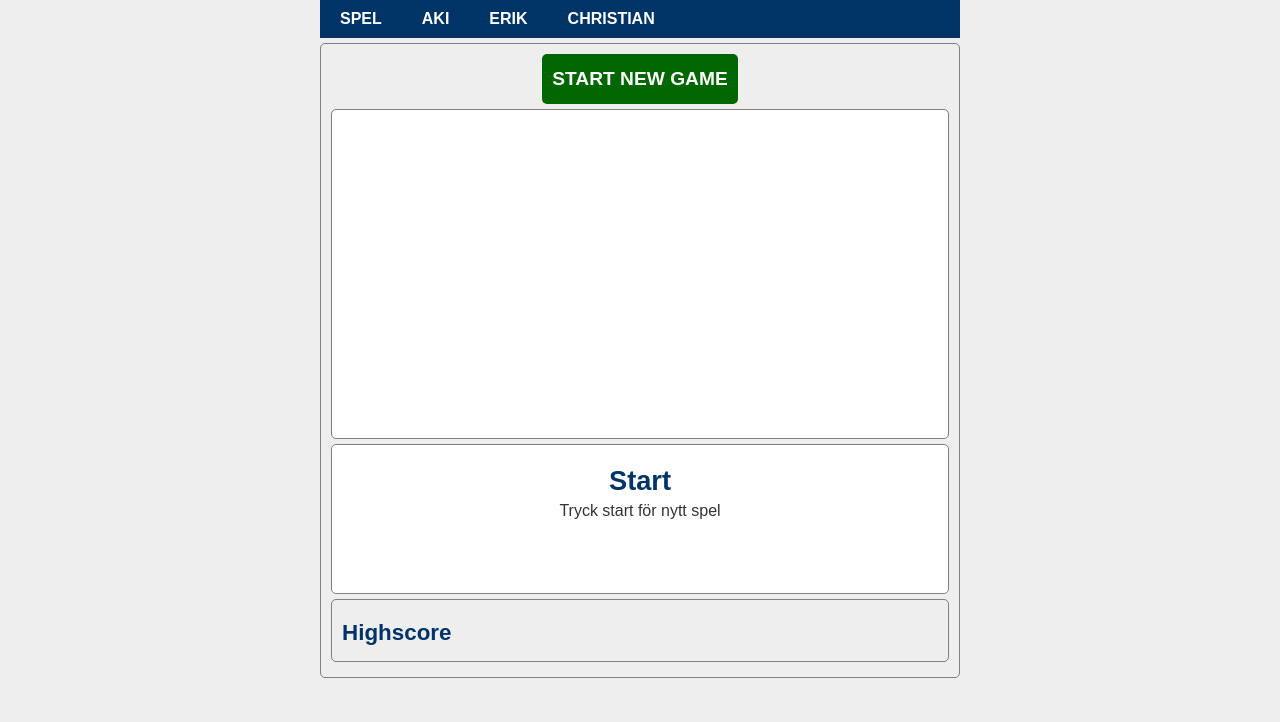
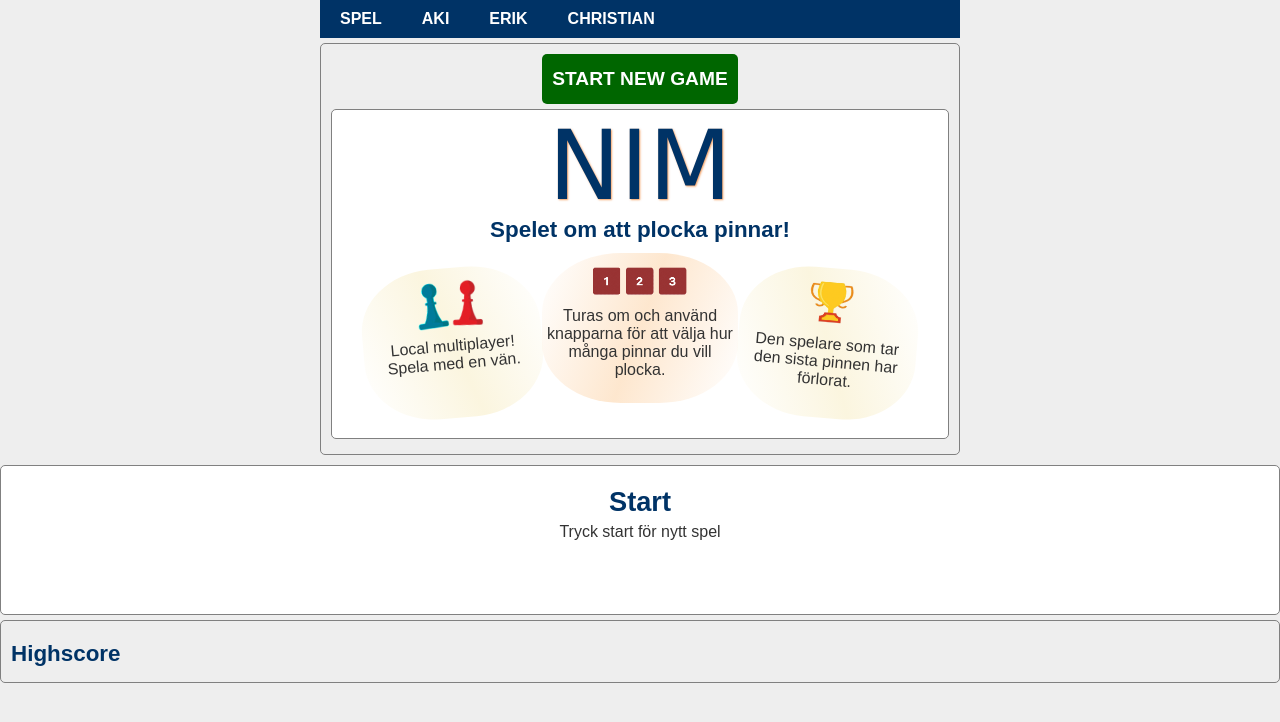
Before and after one commit to Erik-Johansson-Barlund/group-assignment-JS, a plain HTML site: page index.html in a window 1280 px wide. Drawn offline with Linux system fonts and the light colour scheme; a web font is replaced by a local one.

Commit message:
Laggt till splashscreen

```diff
--- a/index.html
+++ b/index.html
@@ -4,6 +4,8 @@
 <head>
     <meta charset="UTF-8">
     <meta name="viewport" content="width=device-width, initial-scale=1.0">
+    <link rel="preconnect" href="https://fonts.gstatic.com">
+    <link href="https://fonts.googleapis.com/css2?family=Jacques+Francois+Shadow&display=swap" rel="stylesheet">
     <link rel="stylesheet" href="style.css">
     <title>Christian</title>
 </head>
@@ -22,6 +24,29 @@
         <section class="game">
             <button class="game__button game__button--start" id="btnStart">START NEW GAME</button>
             <div class="game game__board game__flexrow" id="board">
+
+
+
+                <div>
+                    <p class="game_splash_title">NIM</p>
+                    <h5>Spelet om att plocka pinnar!</h5>
+                    <div class="game__flexrow">
+                    <div class="circle circle__one">
+                        <img src="gamepieces.png" width="80px">
+                        <p>Local multiplayer! Spela med en vän.</p>
+                    </div>
+                    <div class="circle circle__two"><img src="buttons.png" width="100px">
+                    <p>Turas om och använd knapparna för att välja hur många pinnar du vill plocka.</p></div>
+                    <div class="circle circle__three">
+                        <img src="cup.png" width="55px">
+                        <p>Den spelare som tar den sista pinnen har förlorat.</p>
+                    </div>
+                </div>
+                </div>
+            </div>
+
+
+
             </div>
             <div class="game game__actions" id="actions">
                 <h4 id="playertext">Start</h4>
--- a/style.css
+++ b/style.css
@@ -97,6 +97,48 @@ button {
 .game__board {
 	height: 330px;
 	background-color: #fff;
+}
+
+.game_splash_title {
+	font-family: 'Jacques Francois Shadow', cursive;
+	font-size: 6em;
+	color: #003366;
+	text-shadow: 1px 1px 2px rgba(237, 117, 26, 0.688);
+	margin-top: -10px;
+	margin-bottom: -15px;
+}
+.circle {
+	min-height: 150px;
+	padding: 10px 5px 0px 5px;
+	border-radius: 40%;
+	background-image: linear-gradient(
+		70deg,
+		rgba(255, 255, 255, 0),
+		rgba(235, 206, 94, 0.2),
+		rgba(248, 248, 247, 0)
+	);
+}
+.circle__one {
+	width: 30%;
+	margin-top: 20px;
+	margin-bottom: -10px;
+	transform: rotate(-5deg);
+}
+.circle__two {
+	width: 33%;
+	margin-top: 5px;
+	background-image: linear-gradient(
+		110deg,
+		rgba(255, 255, 255, 0),
+		rgba(248, 134, 12, 0.2),
+		rgba(248, 248, 247, 0)
+	);
+}
+.circle__three {
+	width: 30%;
+	margin-top: 20px;
+	margin-bottom: -10px;
+	transform: rotate(5deg);
 }
 
 .game__button {
```
Also changed, not shown: buttons.png (added), cup.png (added), gamepieces.png (added).
